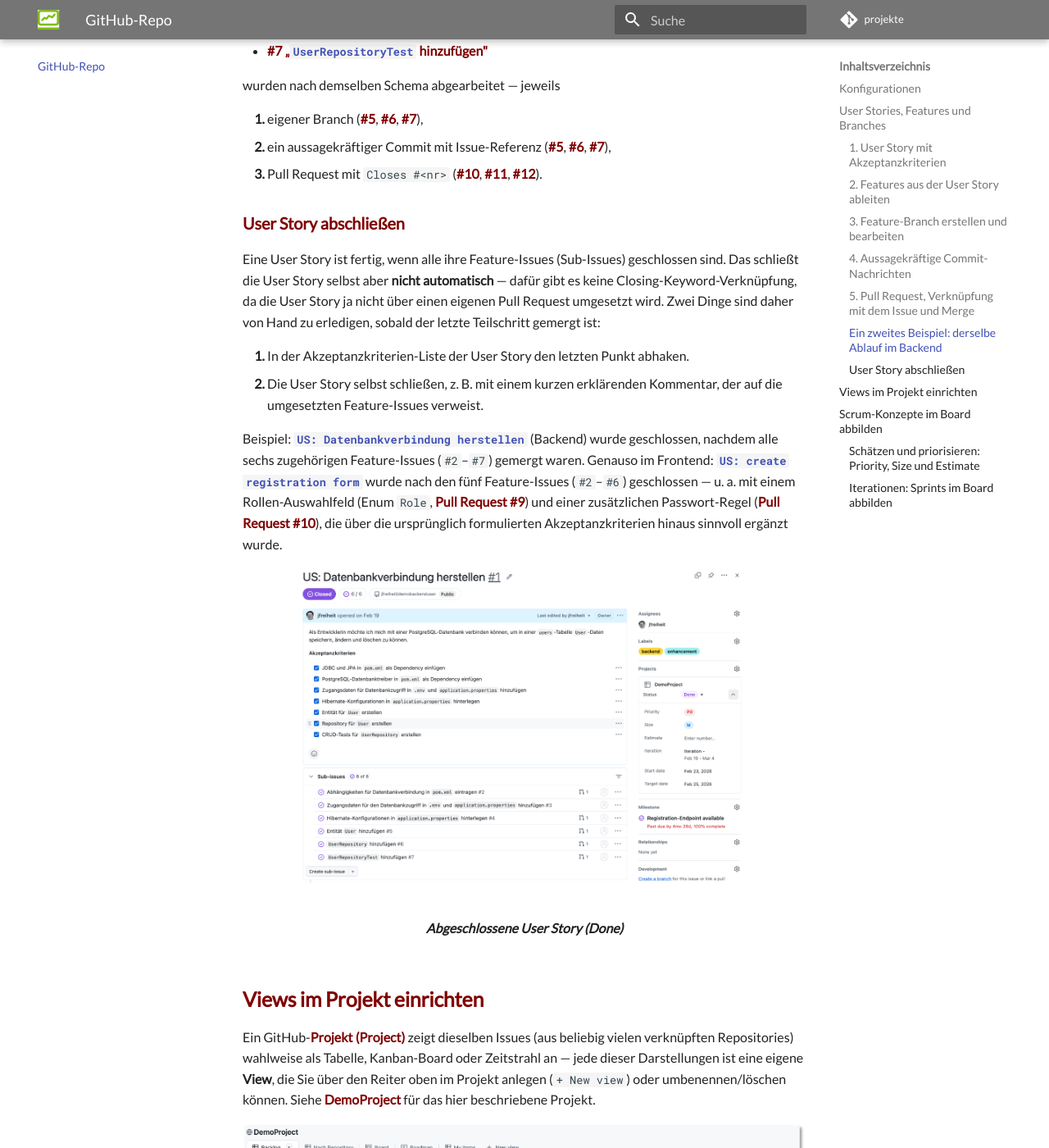
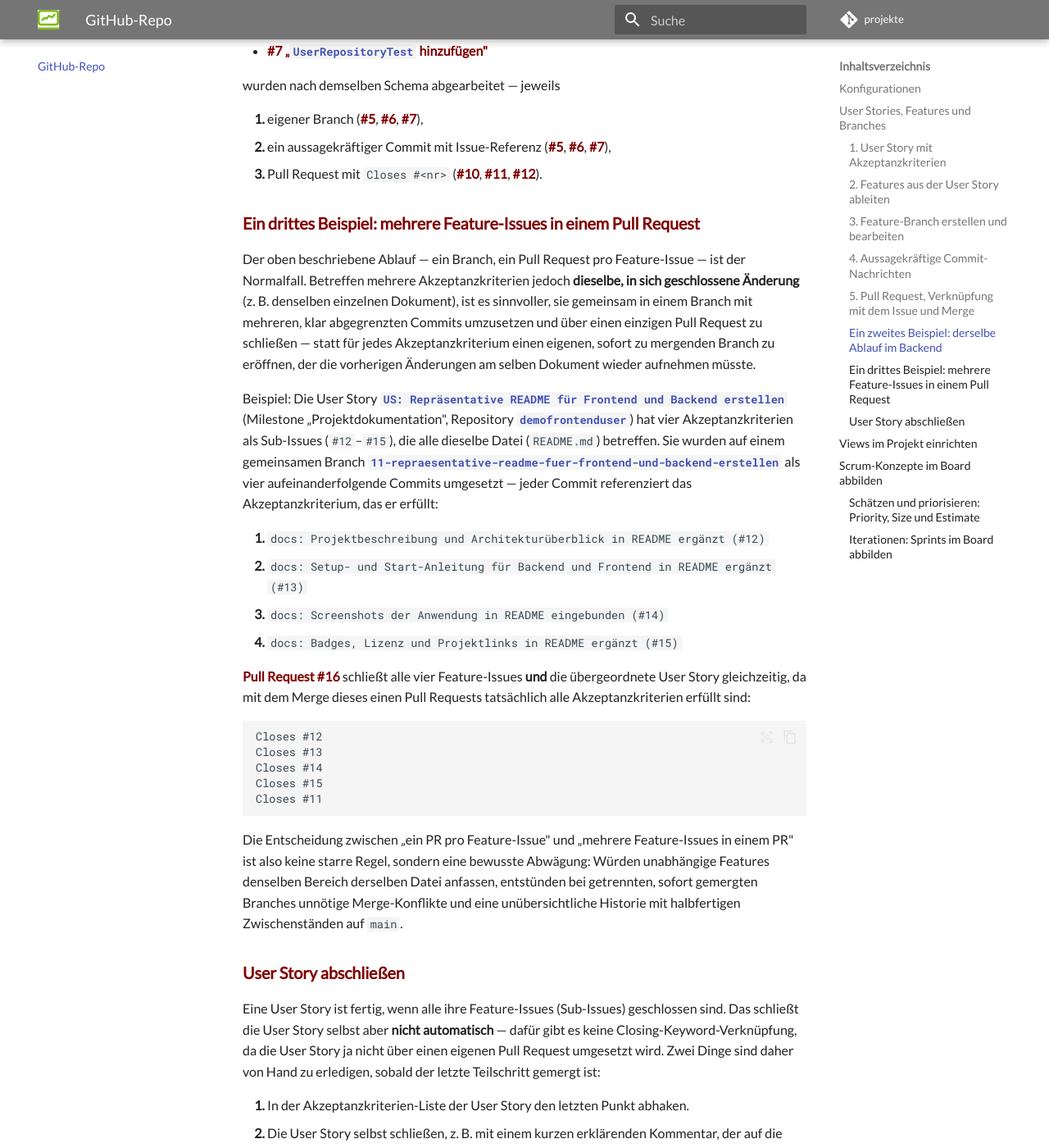
Before and after one commit to jfreiheit/projekte, an MkDocs documentation site: the page built from docs/git.md, in a window 1280 px wide and 1400 px high, scrolled down 8057 px. Shown: the whole window at 82% size. Built offline with MkDocs 1.6.1 and Material for MkDocs 9.7.7, drawn with Linux system fonts in a browser that asks for light colours; comment, search, counter and statistics services are not loaded.

Commit message:
GitHub-Kapitel: drittes Beispiel zu mehreren Feature-Issues in einem Pull Request ergänzt

````diff
--- a/docs/git.md
+++ b/docs/git.md
@@ -193,6 +193,29 @@ wurden nach demselben Schema abgearbeitet — jeweils
 
 
 
+### Ein drittes Beispiel: mehrere Feature-Issues in einem Pull Request
+
+Der oben beschriebene Ablauf — ein Branch, ein Pull Request pro Feature-Issue — ist der Normalfall. Betreffen mehrere Akzeptanzkriterien jedoch **dieselbe, in sich geschlossene Änderung** (z. B. denselben einzelnen Dokument), ist es sinnvoller, sie gemeinsam in einem Branch mit mehreren, klar abgegrenzten Commits umzusetzen und über einen einzigen Pull Request zu schließen — statt für jedes Akzeptanzkriterium einen eigenen, sofort zu mergenden Branch zu eröffnen, der die vorherigen Änderungen am selben Dokument wieder aufnehmen müsste.
+
+Beispiel: Die User Story [`US: Repräsentative README für Frontend und Backend erstellen`](https://github.com/jfreiheit/demofrontenduser/issues/11) (Milestone „Projektdokumentation", Repository [`demofrontenduser`](https://github.com/jfreiheit/demofrontenduser)) hat vier Akzeptanzkriterien als Sub-Issues (`#12`–`#15`), die alle dieselbe Datei (`README.md`) betreffen. Sie wurden auf einem gemeinsamen Branch [`11-repraesentative-readme-fuer-frontend-und-backend-erstellen`](https://github.com/jfreiheit/demofrontenduser/tree/11-repraesentative-readme-fuer-frontend-und-backend-erstellen) als vier aufeinanderfolgende Commits umgesetzt — jeder Commit referenziert das Akzeptanzkriterium, das er erfüllt:
+
+1. `docs: Projektbeschreibung und Architekturüberblick in README ergänzt (#12)`
+2. `docs: Setup- und Start-Anleitung für Backend und Frontend in README ergänzt (#13)`
+3. `docs: Screenshots der Anwendung in README eingebunden (#14)`
+4. `docs: Badges, Lizenz und Projektlinks in README ergänzt (#15)`
+
+[Pull Request #16](https://github.com/jfreiheit/demofrontenduser/pull/16) schließt alle vier Feature-Issues **und** die übergeordnete User Story gleichzeitig, da mit dem Merge dieses einen Pull Requests tatsächlich alle Akzeptanzkriterien erfüllt sind:
+
+```text
+Closes #12
+Closes #13
+Closes #14
+Closes #15
+Closes #11
+```
+
+Die Entscheidung zwischen „ein PR pro Feature-Issue" und „mehrere Feature-Issues in einem PR" ist also keine starre Regel, sondern eine bewusste Abwägung: Würden unabhängige Features denselben Bereich derselben Datei anfassen, entstünden bei getrennten, sofort gemergten Branches unnötige Merge-Konflikte und eine unübersichtliche Historie mit halbfertigen Zwischenständen auf `main`.
+
 ### User Story abschließen
 
 Eine User Story ist fertig, wenn alle ihre Feature-Issues (Sub-Issues) geschlossen sind. Das schließt die User Story selbst aber **nicht automatisch** — dafür gibt es keine Closing-Keyword-Verknüpfung, da die User Story ja nicht über einen eigenen Pull Request umgesetzt wird. Zwei Dinge sind daher von Hand zu erledigen, sobald der letzte Teilschritt gemergt ist:
````
Also changed, not shown: site/git/index.html, site/search/search_index.json.
